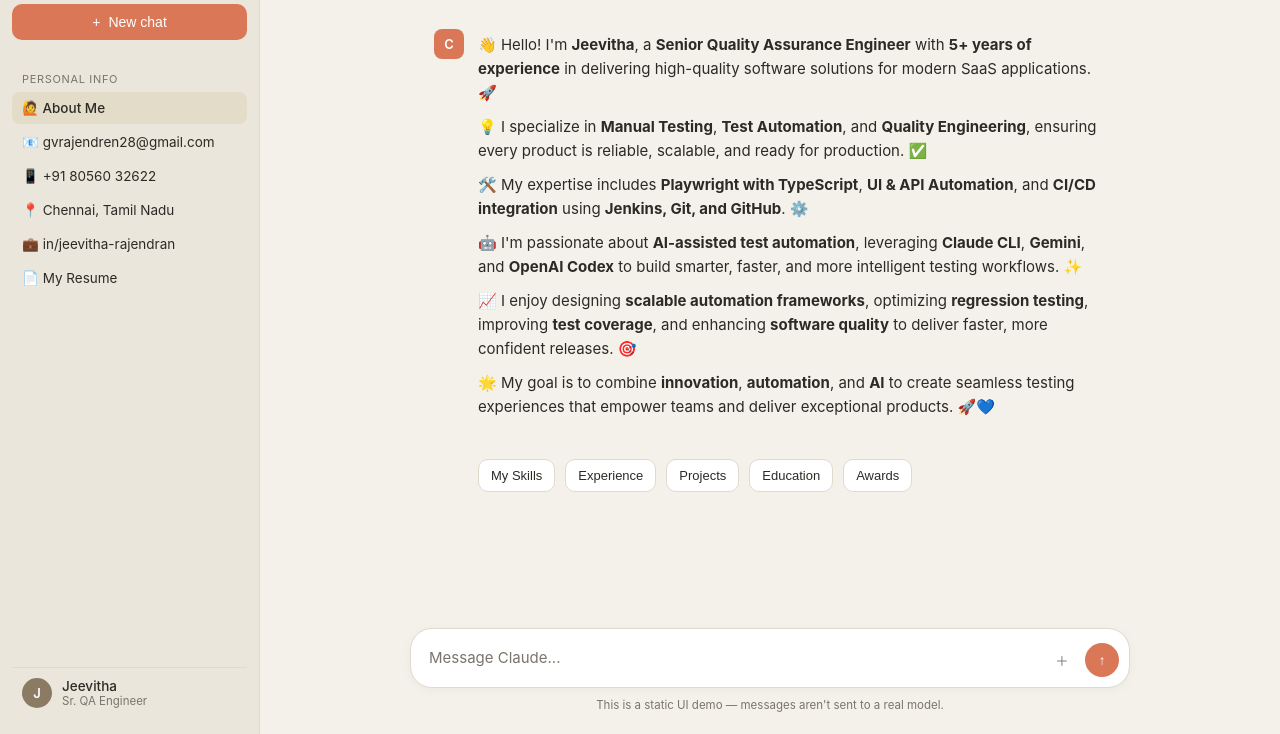
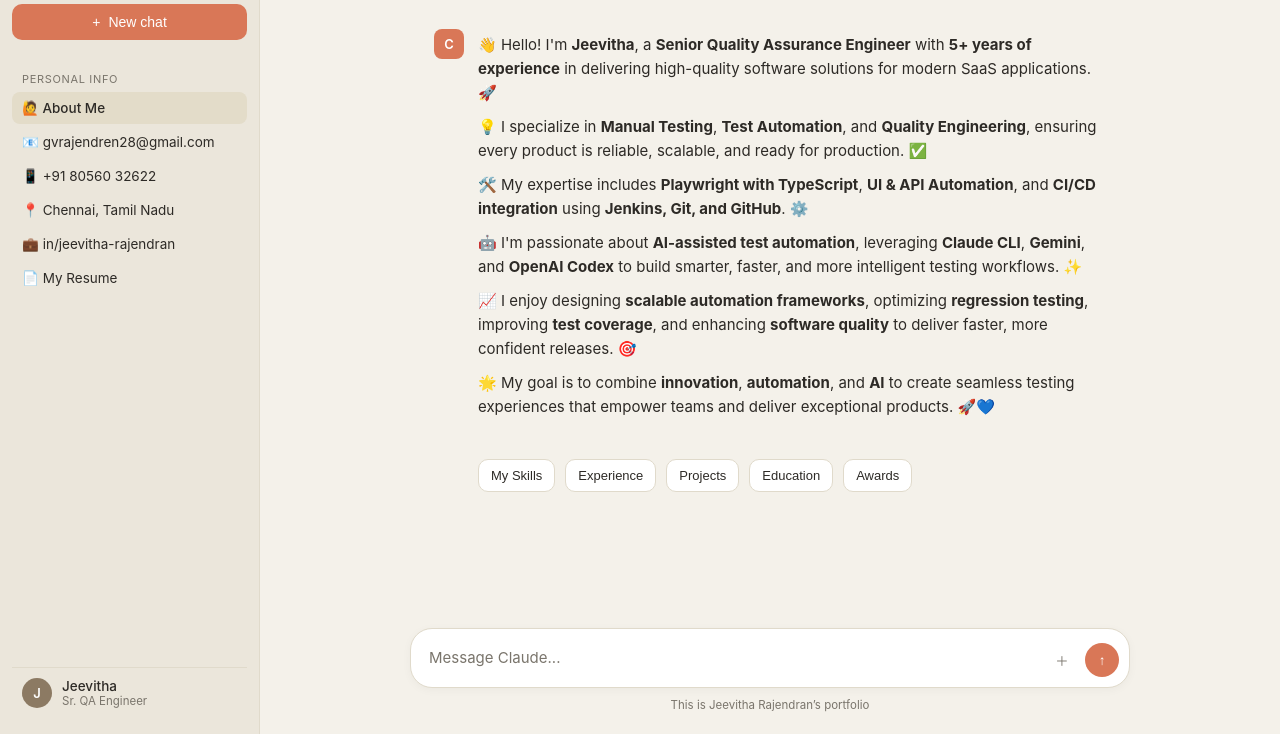
Before and after one commit to gvrajendren/cv, a plain HTML site: page index.html in a window 1280 px wide. Shown: the part 66-800 px from the top of the page. Drawn offline with Linux system fonts and the light colour scheme.

Commit message:
Update index.html

```diff
--- a/index.html
+++ b/index.html
@@ -681,7 +681,7 @@
           <button class="send-btn" id="sendBtn" title="Send">↑</button>
         </div>
       </div>
-      <div class="composer-hint">This is a static UI demo — messages aren't sent to a real model.</div>
+      <div class="composer-hint">This is Jeevitha Rajendran’s portfolio</div>
     </div>
   </main>
 
```
